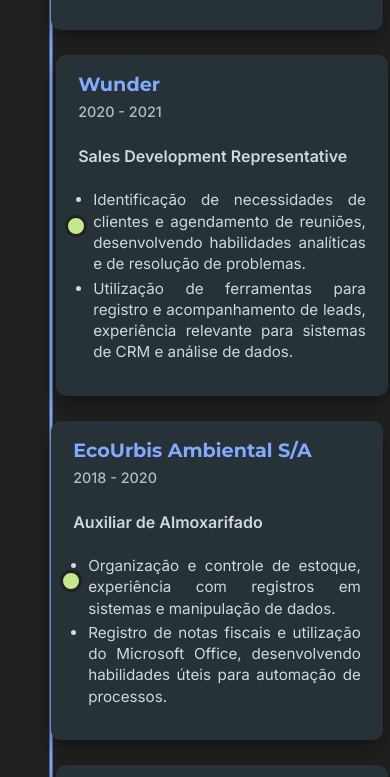
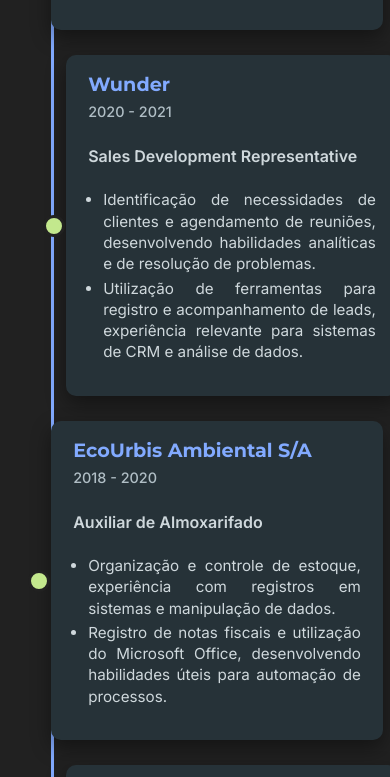
Before and after one commit to Rafael-PS-ADS/Portfolio1, a plain HTML site: page index.html in a window 390 px wide. Shown: the part 3047-3824 px from the top of the page. Drawn offline with Linux system fonts and the light colour scheme.

Commit message:
Correção no CSS

```diff
--- a/css.css
+++ b/css.css
@@ -342,7 +342,7 @@ nav ul li a.active::after {
     padding: 18px 22px;
     margin-bottom: 25px;
     position: relative;
-    width: calc(50% - 40px);
+    width: calc(48.3% - 40px);
     transition: transform var(--transition-speed), box-shadow var(--transition-speed);
     cursor: pointer;
 }
@@ -361,27 +361,28 @@ nav ul li a.active::after {
     border-radius: 50%;
     border: 3px solid var(--bg-dark);
     top: 50%;
-    transform: translateY(-50%) translateX(-50%);
+    transform: translateY(-50%);
     z-index: 1;
 }
 
-.timeline-item:nth-child(odd) .timeline-item::before {
-    left: calc(100% + 20px);
-}
-
-.timeline-item:nth-child(even) .timeline-item::before {
-    right: calc(100% + 20px);
-}
-
-
 .timeline-item:nth-child(odd) {
     left: 0;
-    margin-right: 25px;
+    margin-right: 35px;
 }
 
 .timeline-item:nth-child(even) {
-    left: 50%;
-    margin-left: 25px;
+    left: 47.8%;
+    margin-left: 35px;
+}
+
+.timeline-item:nth-child(odd)::before {
+    right: -23.5px;
+    left: unset;
+}
+
+.timeline-item:nth-child(even)::before {
+    left: -23.5px;
+    right: unset;
 }
 
 .timeline-item.active-timeline {
@@ -606,7 +607,7 @@ footer {
 
     .timeline::before {
         left: 20px;
-        transform: translateX(-50%);
+        transform: translateX(0);
     }
 
     .timeline-item {
@@ -622,9 +623,9 @@ footer {
         transform: translateX(0);
     }
 
-    .timeline-item::before {
-        left: 20px;
-        transform: translateY(-50%) translateX(-50%);
+    .timeline-item:nth-child(odd)::before,
+    .timeline-item:nth-child(even)::before {
+        left: -23.5px;
         right: unset;
     }
 }
```
